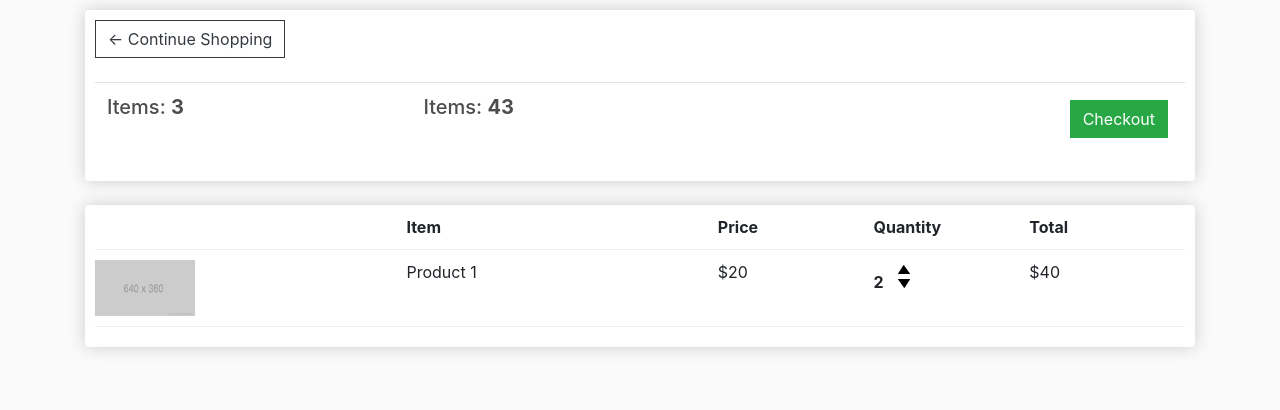
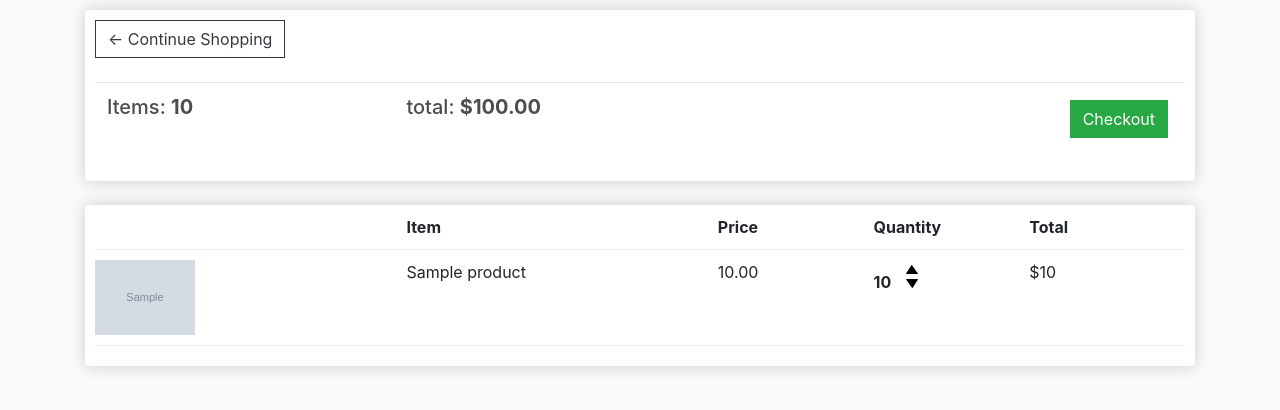
Before and after one commit to Bella-aa/Boutique_bella, a Django app: template store/templates/store/cart.html in a window 1280 px wide. Shown: the part 57-467 px from the top of the page. Run offline with Django 3.2, Linux system fonts and the light colour scheme; tables that the repository leaves empty hold one stand-in row (values such as "Sample post"); the template is opened without the code that fills it: values that come from a table or form of the project are taken from there, most other values are stand-ins (such as "Sample title", 1, 10 or a date in 2020); grey boxes marked "Sample" are stand-in pictures; lists and menus that the app fills with data are empty.

Commit message:
defined models for the cart html

```diff
--- a/store/models.py
+++ b/store/models.py
@@ -20,6 +20,15 @@
 	def __str__(self):
 		return self.name
 
+	@property
+	def imageURL(self):
+		try:
+			url = self.image.url
+		except:
+			   url = ''
+		return url
+
+
 class Order(models.Model):
 	customer = models.ForeignKey(Customer, on_delete=models.SET_NULL, null=True, blank=True)
 	date_ordered = models.DateTimeField(auto_now_add=True)
@@ -29,11 +38,28 @@
 	def __str__(self):
 		return str(self.id)
 
+	@property
+	def get_cart_total(self):
+		orderitems = self.orderitem_set.all()
+		total = sum([item.get_total for item in orderitems])
+		return total
+
+	@property
+	def get_cart_items(self):
+		orderitems = self.orderitem_set.all()
+		total = sum([item.quantity for item in orderitems])
+		return total
+
 class OrderItem(models.Model):
 	product = models.ForeignKey(Product, on_delete=models.SET_NULL, null=True, blank=True)
 	order = models.ForeignKey(Order, on_delete=models.SET_NULL, null=True, blank=True)
 	quantity = models.IntegerField(default=0, null=True, blank=True)
 	date_added = models.DateTimeField(auto_now_add=True)
+
+	@property
+	def get_total(self):
+		total = self.product.price * self.quantity
+		return total
 
 class ShippingAddress(models.Model):
 	customer = models.ForeignKey(Customer, on_delete=models.SET_NULL, null=True, blank=True)
--- a/store/templates/store/cart.html
+++ b/store/templates/store/cart.html
@@ -12,8 +12,8 @@
 
             <table class="table">
                 <tr>
-                    <th><h5>Items: <strong>3</strong></h5></th>
-                    <th><h5>Items: <strong>43</strong></h5></th>
+                    <th><h5>Items: <strong>{{order.get_cart_items}}</strong></h5></th>
+                    <th><h5>total: <strong>${{order.get_cart_total|floatformat:2}}</strong></h5></th>
                     <th>
                         <a style="float: right; margin:5px;" class="btn btn-success" href="{% url 'checkout' %}">Checkout</a>
                     </th>
@@ -32,20 +32,22 @@
                 <div style="flex:1"><strong>Total</strong></div>
             </div>
 
+            {% for item in items %}
             <div class="cart-row">
-                <div style="flex:2"><img class="row-image" src="{%static 'images/placeholder.png' %}" alt=""></div>
-                <div style="flex:2">Product 1</div>
-                <div style="flex:1">$20</div>
+                <div style="flex:2"><img class="row-image" src="{{item.product.imageURL}}" alt="Product"></div>
+                <div style="flex:2">{{item.product.name}}</div>
+                <div style="flex:1">{{item.product.price|floatformat:2}}</div>
                 <div style="flex:1">
-                    <p class="quantity">2</p>
+                    <p class="quantity">{{item.quantity}}</p>
                     <div class="quantity">
                         <img class="chg-quantity" src="{% static  'images/arrow-up.png' %} ">
 
                         <img class="chg-quantity" src="{% static  'images/arrow-down.png' %}">
                     </div>
                 </div>
-                <div style="flex:1">$40</div>
+                <div style="flex:1">${{item.get_total}}</div>
             </div>
+            {% endfor %}
 
         </div>
     </div>
```
Also changed, not shown: store/views.py (+9 -1 lines).
